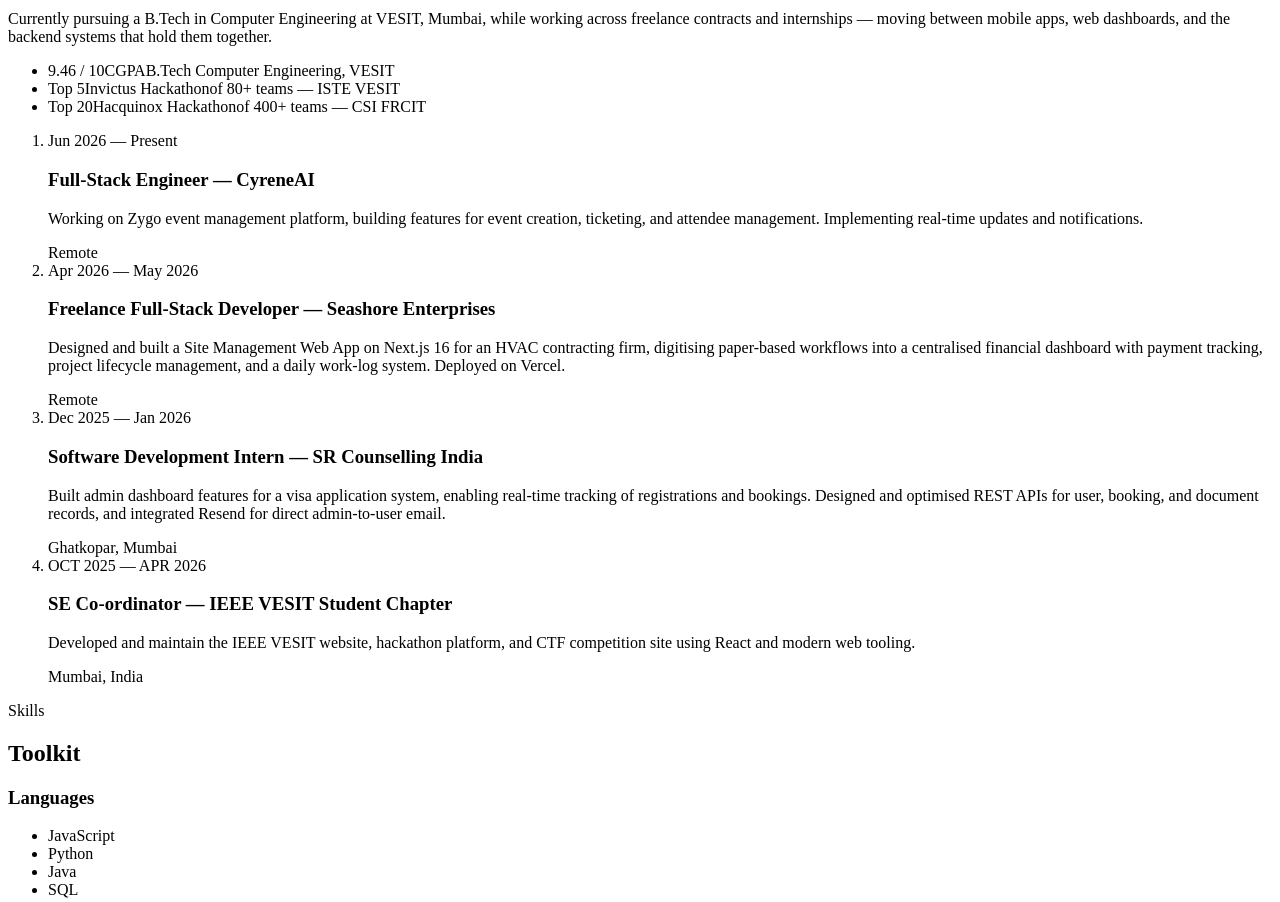
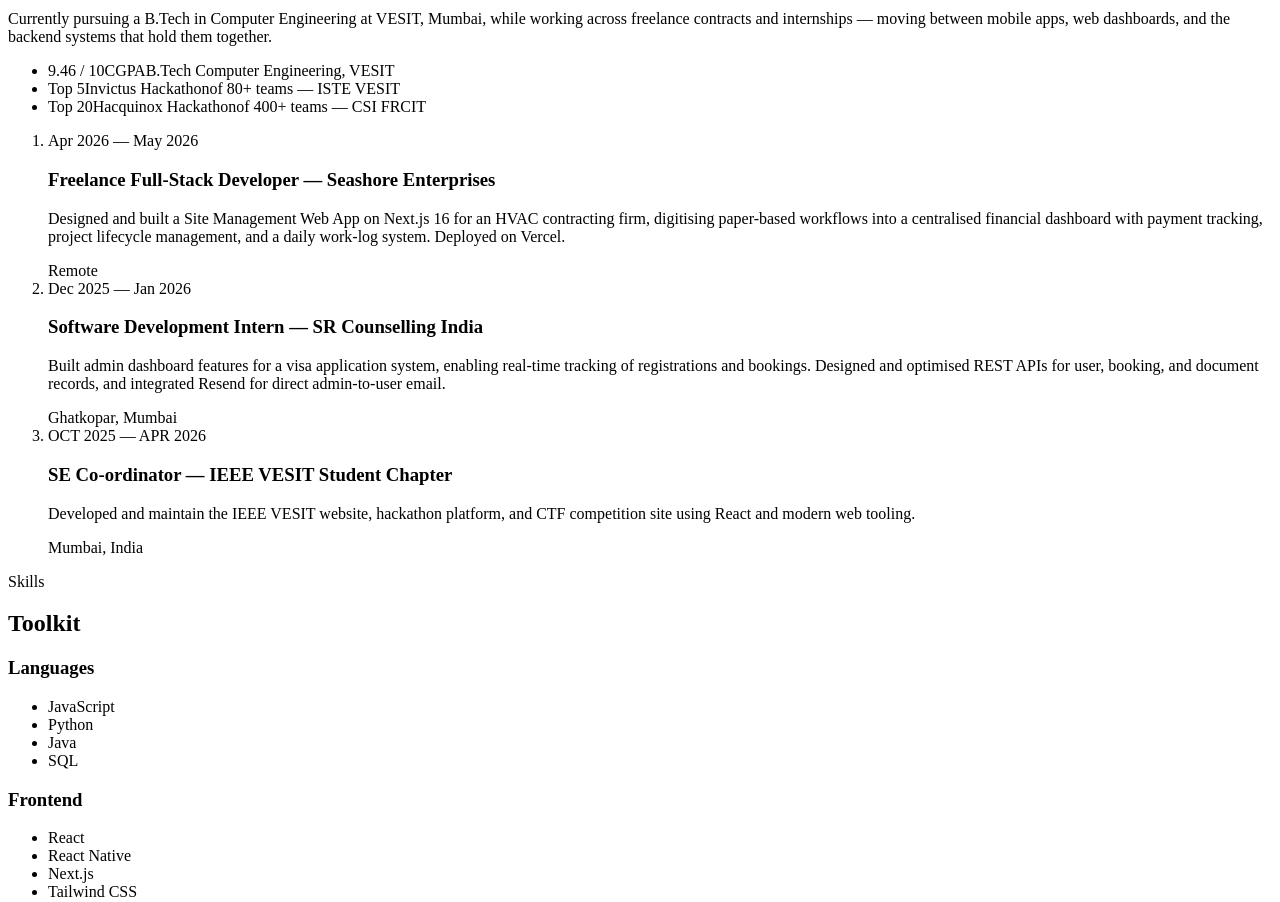
Before and after one commit to adil162006/porttfolio, a React (Vite) app: page / in a window 1280 px wide. Shown: the part 1420-2322 px from the top of the page. Built offline with nearby package versions, Linux system fonts and the light colour scheme; the HTML template or start-up script is replaced by a standard one.

Commit message:
some changes

```diff
--- a/src/data/content.js
+++ b/src/data/content.js
@@ -67,14 +67,7 @@
 ]
 
 export const EXPERIENCE = [
-  {
-    period: 'Jun 2026 — Present',
-    role: 'Full-Stack Engineer',
-    org: 'CyreneAI',
-    location: 'Remote',
-    description:
-      'Working on Zygo event management platform, building features for event creation, ticketing, and attendee management. Implementing real-time updates and notifications.',
-  },
+
 
   {
     period: 'Apr 2026 — May 2026',
```
